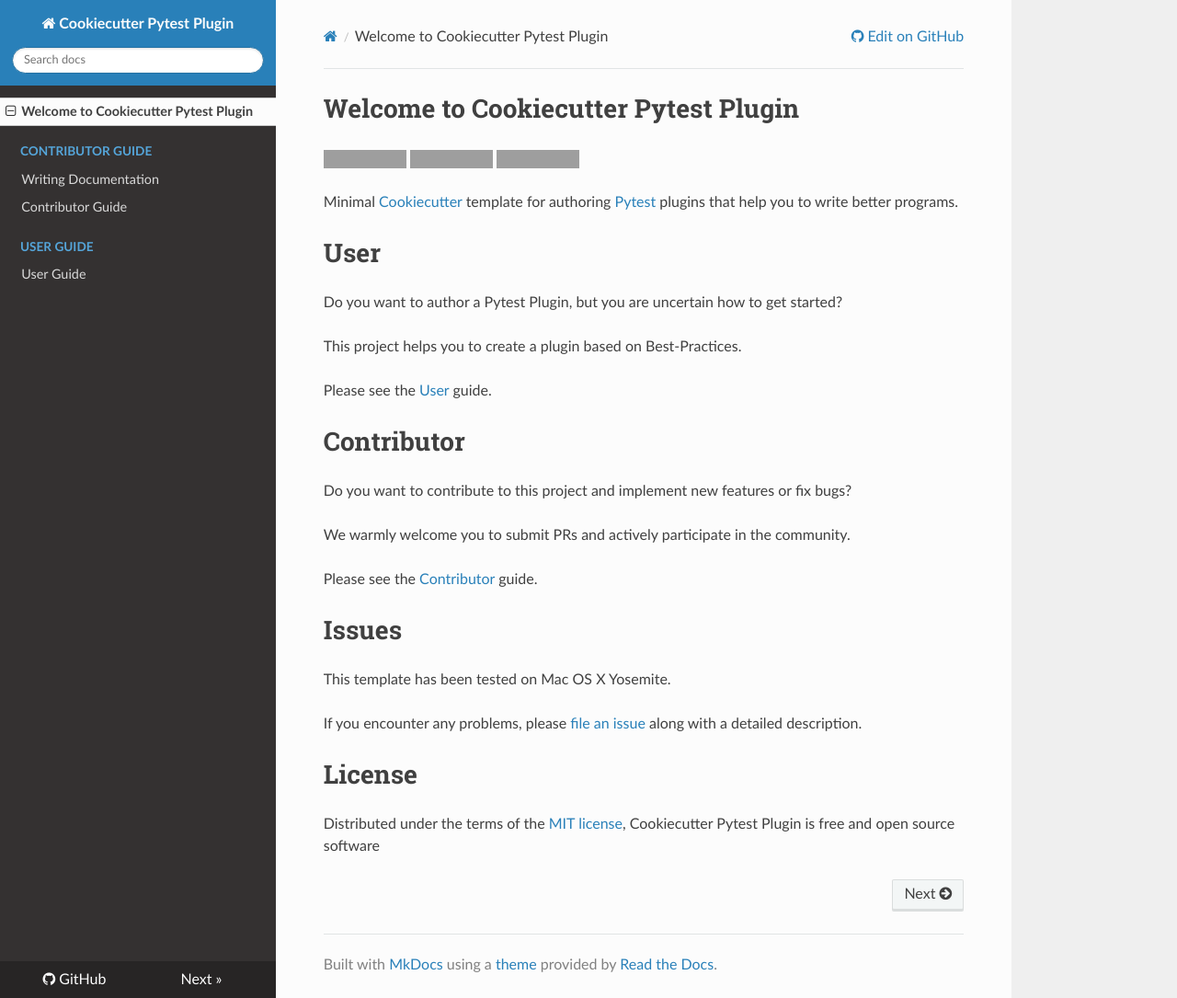
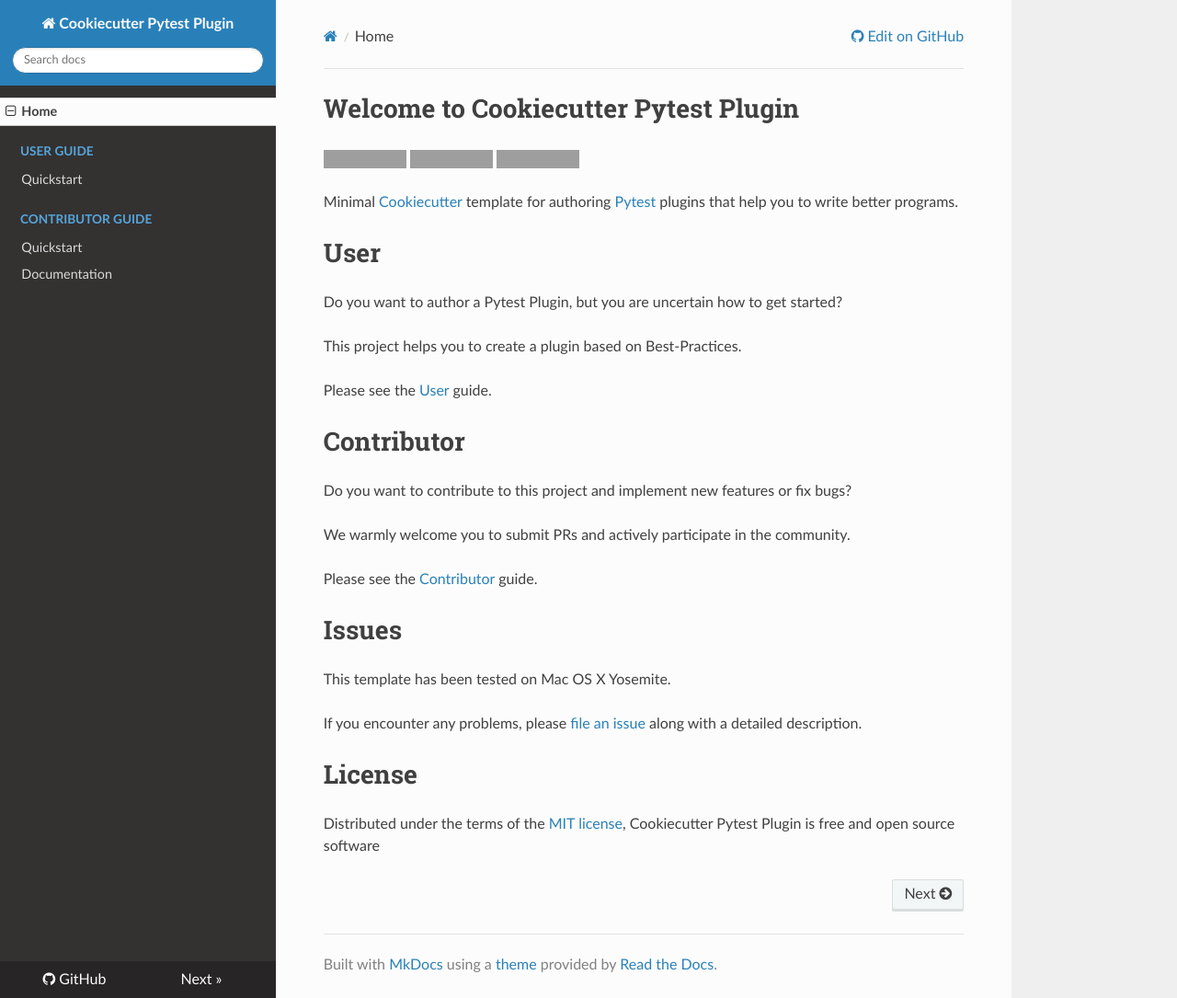
Before and after one commit to pytest-dev/cookiecutter-pytest-plugin, an MkDocs documentation site: the page built from docs/index.md, in a window 1280 px wide and 1085 px high. Shown: the whole window at 92% size. Built offline with MkDocs 1.6.1, drawn with Linux system fonts in a browser that asks for light colours; nearby versions of some CDN libraries; old or Windows-style settings are respelled for this version of MkDocs; some of the changed lines change nothing that is shown; grey boxes are pictures that could not be loaded.

Commit message:
Specify pages for docs in mkdocs.yml

```diff
--- a/mkdocs.yml
+++ b/mkdocs.yml
@@ -5,3 +5,11 @@
 theme: readthedocs
 
 repo_url: https://github.com/pytest-dev/cookiecutter-pytest-plugin
+
+pages:
+- Home: index.md
+- User Guide:
+    - Quickstart: user-guide/quickstart.md
+- Contributor Guide:
+    - Quickstart: contributor-guide/quickstart.md
+    - Documentation: contributor-guide/documentation.md
```
